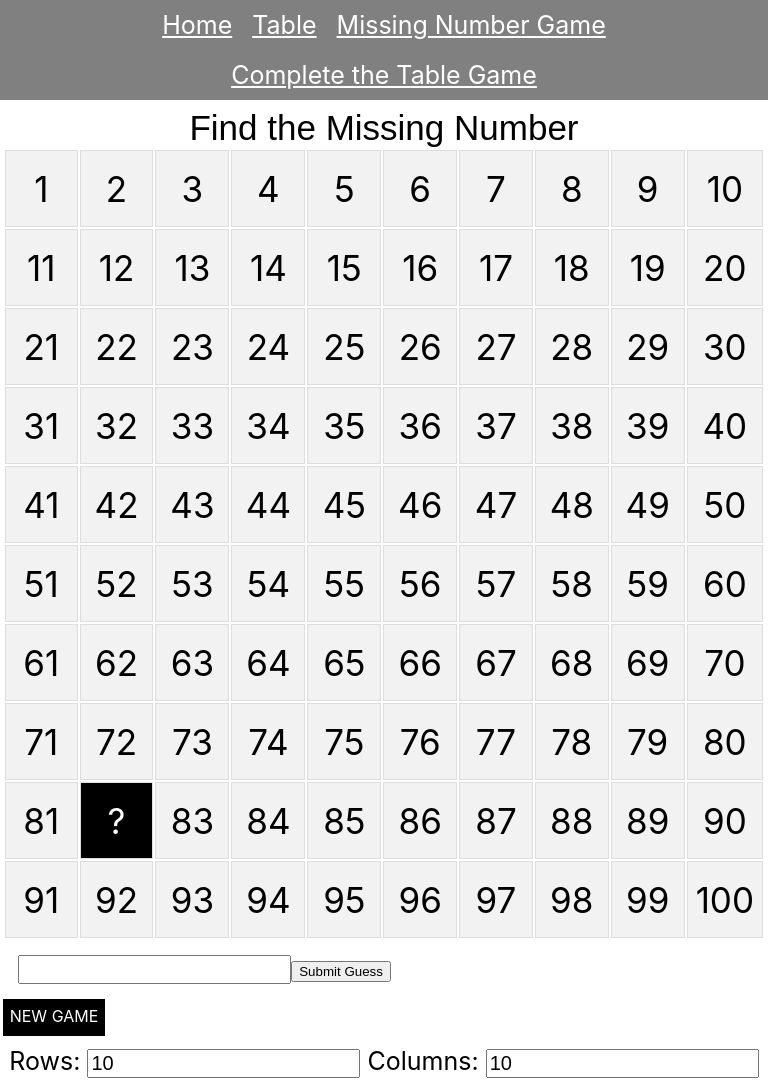
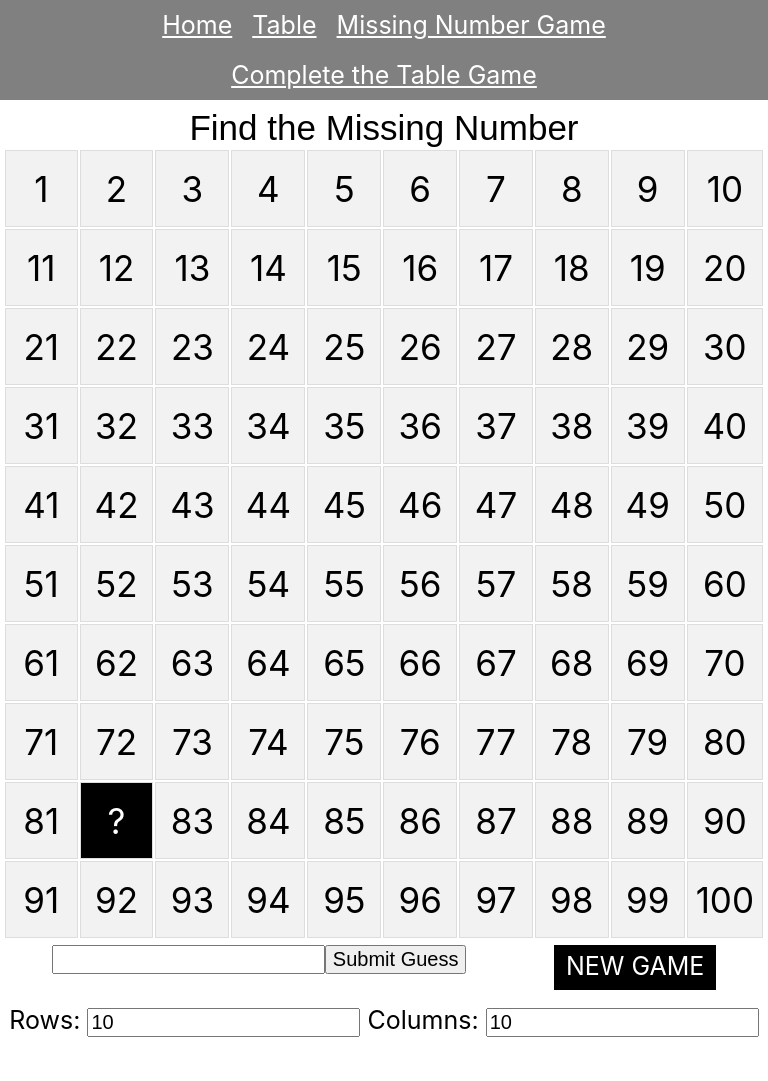
Before and after one commit to obglass/comp580, a React (Create React App) app: page /missingnumbergame in a window 768 px wide. After the commit the page ends 1040 px from the top, so only its background shows below. Built offline with nearby package versions, Linux system fonts and the light colour scheme.

Commit message:
Small style changes

```diff
--- a/src/App.css
+++ b/src/App.css
@@ -55,6 +55,12 @@
   color:white;
 }
 
+.bottomBar {
+  display:flex;
+  justify-content: space-around;
+  padding:5px;
+}
+
 .newGameBtn {
   background-color:black;
   width:100px;
@@ -67,10 +73,12 @@
   text-decoration: none;
 }
 
-.guess {
-  text-align:left;
-  padding:2%;
+.instructions {
+  padding:10px;
 }
+
+
+
 /* for phone screens (used chrome dev tools to get it for 5/6/7 PLUS, and X) */
 @media screen and (max-width:414px) {
   #navbar {
@@ -88,6 +96,9 @@
  /* .diyTable {
     font-size:20px;
   }*/
+  .guess {
+    padding-top:10px;
+  }
   .inputBox {
     width:50px;
   }
@@ -108,5 +119,18 @@
   .inputBox {
     font-size:20px;
   }
-
+  .submitBtn {
+    font-size:20px;
+  }
+  .newGameBtn {
+    background-color:black;
+    width:160px;
+    height:40px;
+    line-height:2.5em;
+  }
+  .newGameTxt {
+    color:white;
+    text-decoration: none;
+    font-size:25px;
+  }
 }
--- a/src/Home.js
+++ b/src/Home.js
@@ -2,7 +2,7 @@ import React from "react";
 
 const Home = () => {
   return (
-    <div>
+    <div class="instructions">
       <h1>Instructions for How to Play the Games</h1>
       <h2>Table</h2>
       <ul>
--- a/src/MissingNumberGame.js
+++ b/src/MissingNumberGame.js
@@ -42,6 +42,7 @@ class MissingNumberGame extends Component {
     var userGuessNum = parseInt(this.state.userGuess, 10);
     if (userGuessNum === this.rand) {
       alert("Congrats, " + this.state.userGuess + " is the missing number!");
+
       // this.render();
     } else {
       alert("Sorry, " + this.state.userGuess + " isn't the missing number. Try Again");
@@ -104,6 +105,7 @@ class MissingNumberGame extends Component {
             {this.makeRandom()}
             {this.createTable()}
           </table>
+          <div class="bottomBar">
             <div class="guess">
               <form onSubmit={this.handleSubmit}>
                 <input
@@ -114,7 +116,7 @@ class MissingNumberGame extends Component {
                   value={this.state.userGuess}
                   onChange={this.handleUserGuess}
                 />
-              <input type="submit" value="Submit Guess" />
+                <input type="submit" value="Submit Guess" class="submitBtn" />
               </form>
             </div>
             <div class="newGame">
@@ -122,6 +124,8 @@ class MissingNumberGame extends Component {
                 <a href="\missingnumbergame" class="newGameTxt">NEW GAME</a>
               </td>
             </div>
+          </div>
+
           <div class="diyTable">
             <label>
               Rows:{" "}
```
Lines whose indentation alone changed are shown as unchanged.
